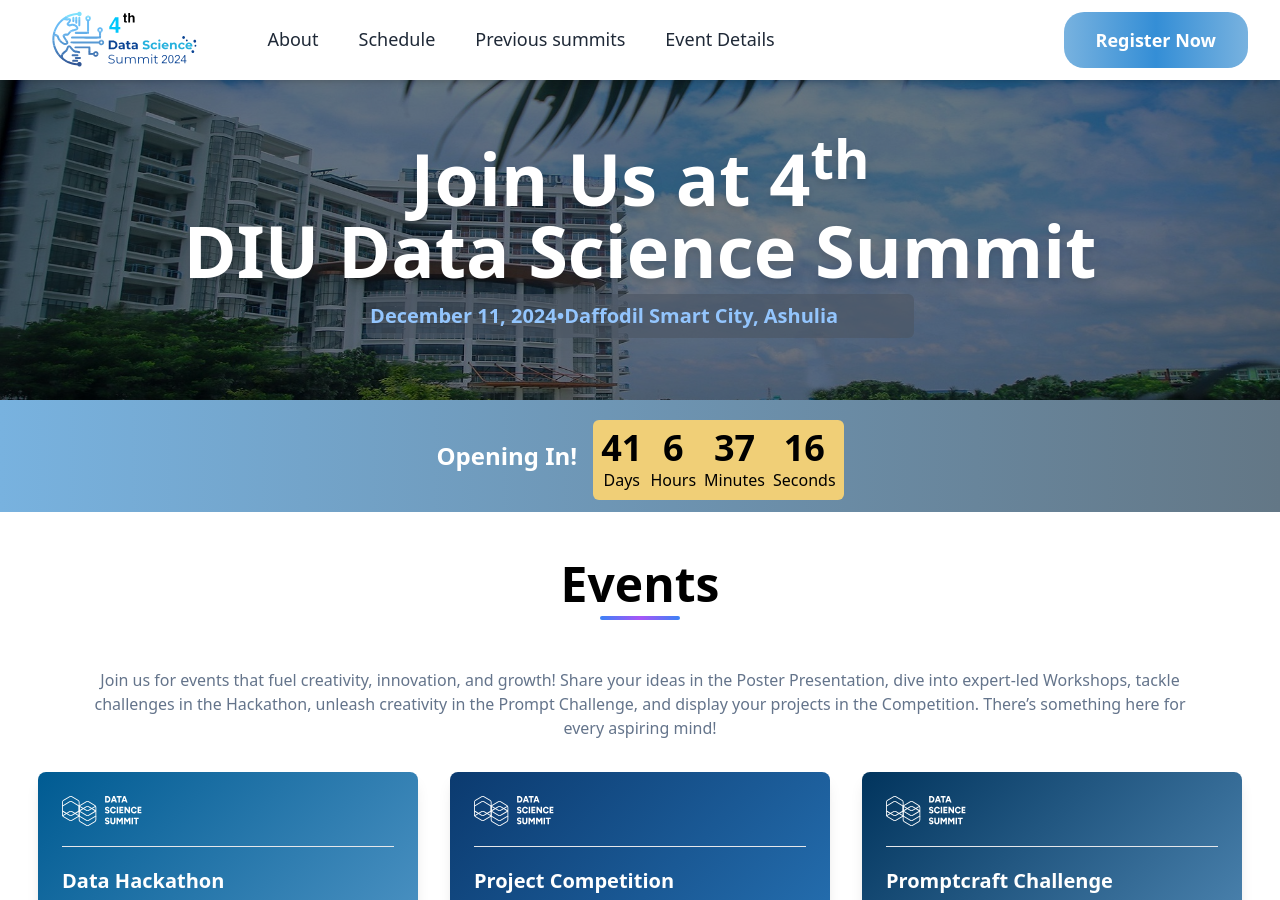
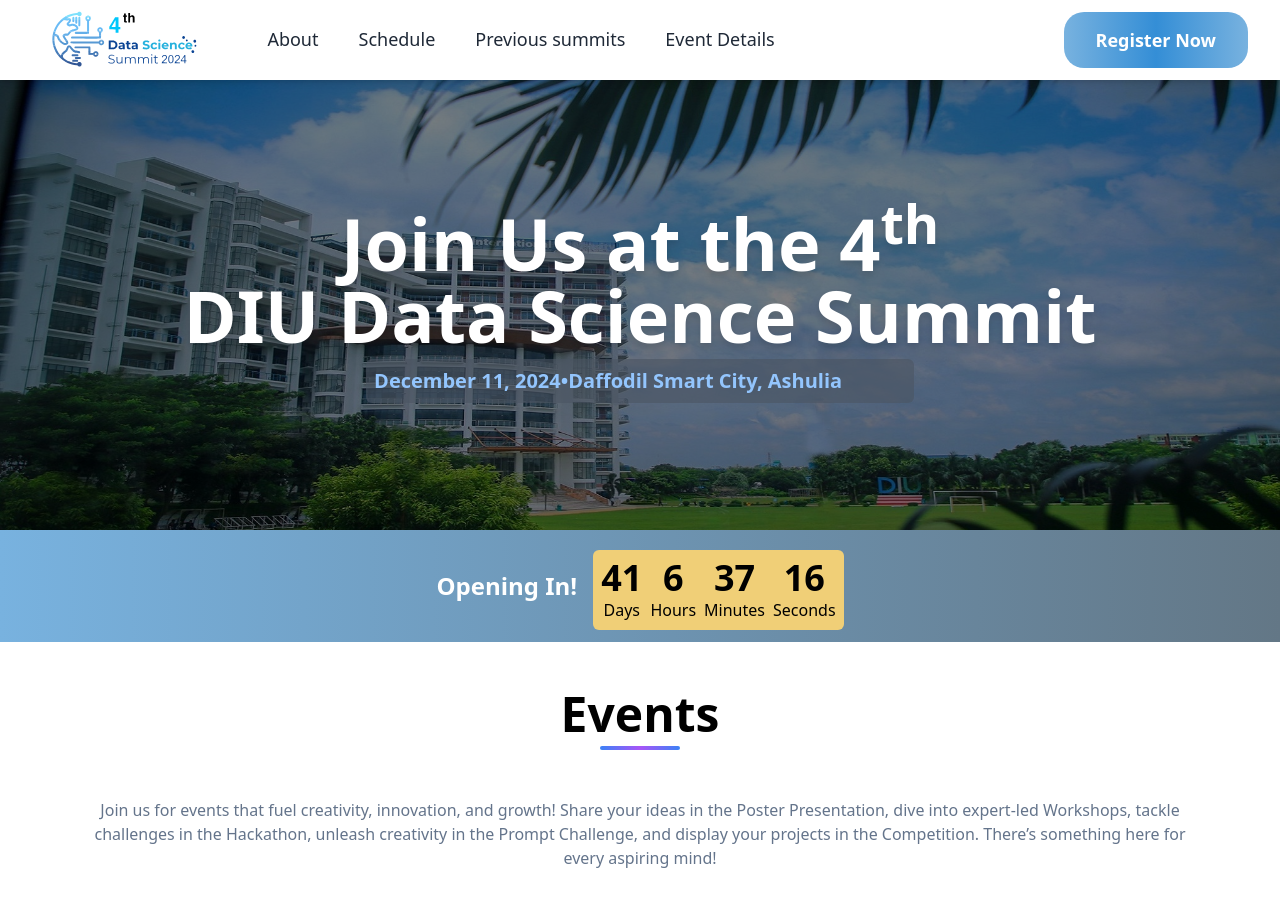
Before and after one commit to Y3ASIN/datascience-summit, a Next.js app: page / in a window 1280 px wide. Shown: the top 900 px of the page. Built offline with nearby package versions, Linux system fonts and the light colour scheme.

Commit message:
Update: Tweeking ui.

```diff
--- a/app/page.tsx
+++ b/app/page.tsx
@@ -23,7 +23,7 @@
         <TitleBar title="Events" />
         <SmallDes />
 
-        <div className="flex flex-wrap justify-center gap-8 bg-background p-8">
+        <div className="mx-auto flex w-full flex-wrap items-center justify-center gap-8 bg-background p-8 sm:max-w-7xl">
           {featureData.map((feature, index) => (
             <FeatureCard feature={feature} key={index} />
           ))}
--- a/components/Hero.tsx
+++ b/components/Hero.tsx
@@ -1,4 +1,6 @@
 import React from "react";
+import Image from "next/image";
+
 import Countdown from "./Countdown";
 
 interface HeroSectionProps {
@@ -8,22 +10,29 @@
 const HeroSection: React.FC<HeroSectionProps> = ({ backgroundImage }) => {
   return (
     <section className="relative">
-      <div
-        className="relative mb-0 flex h-80 w-full items-center justify-center bg-cover bg-center"
-        style={{
-          backgroundImage: `url(${backgroundImage})`,
-        }}
-      >
+      <div className="relative mb-0 flex h-[450px] max-w-full items-center justify-center">
+        <Image
+          src={backgroundImage}
+          alt="Background Image"
+          layout="fill"
+          objectFit="cover"
+          objectPosition="center"
+          quality={80}
+          priority
+        />
+
+        {/* Overlay */}
         <div className="absolute inset-0 bg-black opacity-50"></div>
-        <div className="flex flex-col items-center justify-center space-y-2 px-4 sm:px-6 lg:px-8">
-          <h1 className="relative z-10 text-center text-3xl font-bold text-white drop-shadow-lg sm:text-5xl md:text-7xl">
-            Join Us at 4<sup>th</sup> <br className="block" />
+
+        {/* Content */}
+        <div className="relative z-10 flex flex-col items-center justify-center space-y-2 px-4 sm:px-6 lg:px-8">
+          <h1 className="text-center text-3xl font-bold text-white drop-shadow-lg sm:text-5xl md:text-7xl">
+            Join Us at the 4<sup>th</sup> <br className="block" />
             DIU Data Science Summit
           </h1>
-          <h3 className="relative flex w-3/5 flex-col rounded-md bg-gray-600 bg-opacity-60 px-1 py-2 text-center text-[10px] font-bold text-blue-300 sm:flex-row sm:text-xl">
-            December 11, 2024 <span className="hidden sm:block"> • </span>{" "}
-            <br className="block sm:hidden" />
-            Daffodil Smart City, Ashulia
+          <h3 className="flex w-3/5 flex-col items-center rounded-md bg-gray-600 bg-opacity-60 px-2 py-2 text-center text-[10px] font-bold text-blue-300 sm:flex-row sm:text-xl">
+            December 11, 2024 <span className="hidden sm:block"> • </span>
+            <br className="block sm:hidden" /> Daffodil Smart City, Ashulia
           </h3>
         </div>
       </div>
--- a/components/Partners.tsx
+++ b/components/Partners.tsx
@@ -7,16 +7,18 @@
       <Image
         src="/assets/DIU Logo.svg"
         alt="diu-logo"
-        className="w-56 sm:w-[300px]"
+        className="w-56 sm:w-[300px] h-auto"
         width={500}
         height={400}
+        quality={100}
       />
       <Image
         src="/assets/ds logo.png"
         alt="ds-logo"
-        className="w-56 sm:w-[300px]"
+        className="w-56 sm:w-[300px] h-auto"
         width={500}
         height={400}
+        quality={100}
       />
     </section>
   );
--- a/components/SmallDes.tsx
+++ b/components/SmallDes.tsx
@@ -2,12 +2,14 @@
 
 const SmallDes: React.FC = () => {
   return (
-    <section className="text-pretty px-8 text-sm text-slate-500 sm:px-20 sm:text-center sm:text-base">
-      Join us for events that fuel creativity, innovation, and growth! Share
-      your ideas in the Poster Presentation, dive into expert-led Workshops,
-      tackle challenges in the Hackathon, unleash creativity in the Prompt
-      Challenge, and display your projects in the Competition. There’s something
-      here for every aspiring mind!
+    <section className="flex items-center justify-center">
+      <div className="w-full text-pretty sm:text-center px-8 text-sm text-slate-500 sm:max-w-7xl sm:px-20 sm:text-base">
+        Join us for events that fuel creativity, innovation, and growth! Share
+        your ideas in the Poster Presentation, dive into expert-led Workshops,
+        tackle challenges in the Hackathon, unleash creativity in the Prompt
+        Challenge, and display your projects in the Competition. There’s
+        something here for every aspiring mind!
+      </div>
     </section>
   );
 };
--- a/components/SummitGallery.tsx
+++ b/components/SummitGallery.tsx
@@ -6,9 +6,7 @@
 import { summits } from "@/constants";
 import TitleBar from "./Titlebar";
 
-
 const SummitGallery: React.FC = () => {
-
   return (
     <section className="mx-2 mt-10 max-w-full">
       <TitleBar title="Previous Summits" subText="text-3xl" />
@@ -19,13 +17,14 @@
             <h2 className="text-center text-2xl font-semibold">
               {summit.title}
             </h2>
-            <div className="grid grid-cols-1 gap-2 sm:grid-cols-3 p-2">
+            <div className="grid grid-cols-1 gap-2 p-2 sm:grid-cols-3">
               {summit.images.map((image, index) => (
                 <Image
-                  width={100}
-                  height={100}
+                  width={400}
+                  height={300}
                   key={index}
                   src={image}
+                  quality={100}
                   alt={`${summit.title} - ${index + 1}`}
                   className="h-80 w-full transform cursor-pointer rounded-lg object-contain shadow-md transition-transform duration-300 hover:scale-105"
                 />
--- a/package.json
+++ b/package.json
@@ -5,7 +5,7 @@
   "scripts": {
     "dev": "next dev",
     "build": "next build",
-    "start": "next start",
+    "start": "NODE_ENV=production node server.js",
     "lint": "next lint"
   },
   "dependencies": {
```
Also changed, not shown: server.js (added, +21 -0 lines), tsconfig.json (+8 -1 lines), 1 other file (tests, documents, lock files or other folders).
